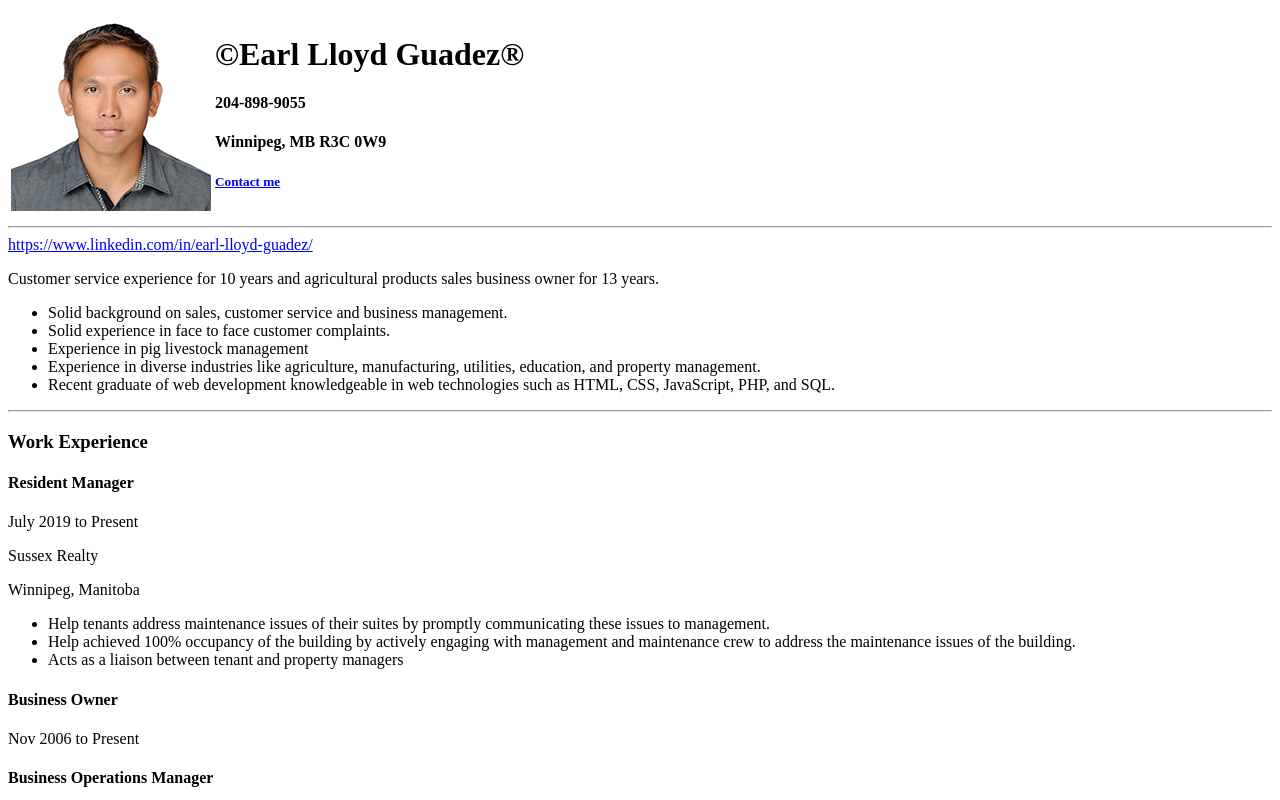
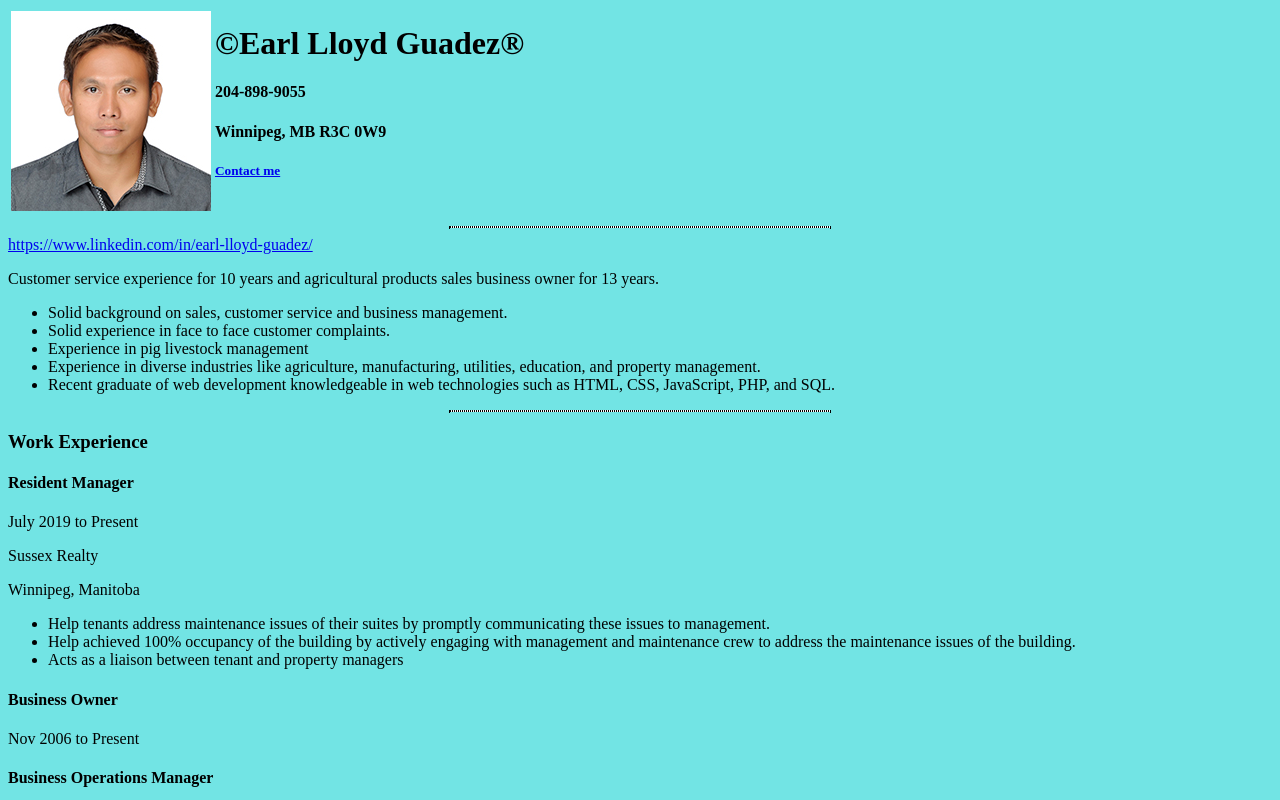
Before and after one commit to lguadez/wd_beginners_practice_1, a plain HTML site: page profile/index.html in a window 1280 px wide. Shown: the top 800 px of the page. Drawn offline with Linux system fonts and the light colour scheme.

Commit message:
css codes added

```diff
--- /dev/null
+++ b/profile/css/styles.css
@@ -0,0 +1,9 @@
+body {
+  background-color: rgb(114, 228, 228);
+}
+
+hr {
+  background-color: #ffffff;
+  border-style: dotted;
+  width: 30%;
+}
--- a/profile/index.html
+++ b/profile/index.html
@@ -4,15 +4,17 @@
     <meta charset="UTF-8" />
     <meta name="viewport" content="width=device-width, initial-scale=1.0" />
     <meta http-equiv="X-UA-Compatible" content="ie=edge" />
+    <link rel="stylesheet" href="css/styles.css">
     <title>Lloyd's Profile Page</title>
+
   </head>
   <body>
     <table>
       <tr>
         <td><img src="./images/lloyd200.jpg" alt="Earl Lloyd Guadez" /></td>
         <td>
-          <h1>©Earl Lloyd Guadez®</h1>
-          <h4>204-898-9055</h4>
+          <h1 style="margin: 0px;">©Earl Lloyd Guadez®</h1>
+          <h4 class="">204-898-9055</h4>
           <h4>Winnipeg, MB R3C 0W9</h4>
           <a href="./contact.html"><h5>Contact me</h5></a>
         </td>
@@ -165,5 +167,4 @@
         <td>⭐⭐⭐</td>
       </tr>
     </table>
-  </body>
-</html>
+  </body
```
Also changed, not shown: profile/contact.html (+12 -5 lines).
